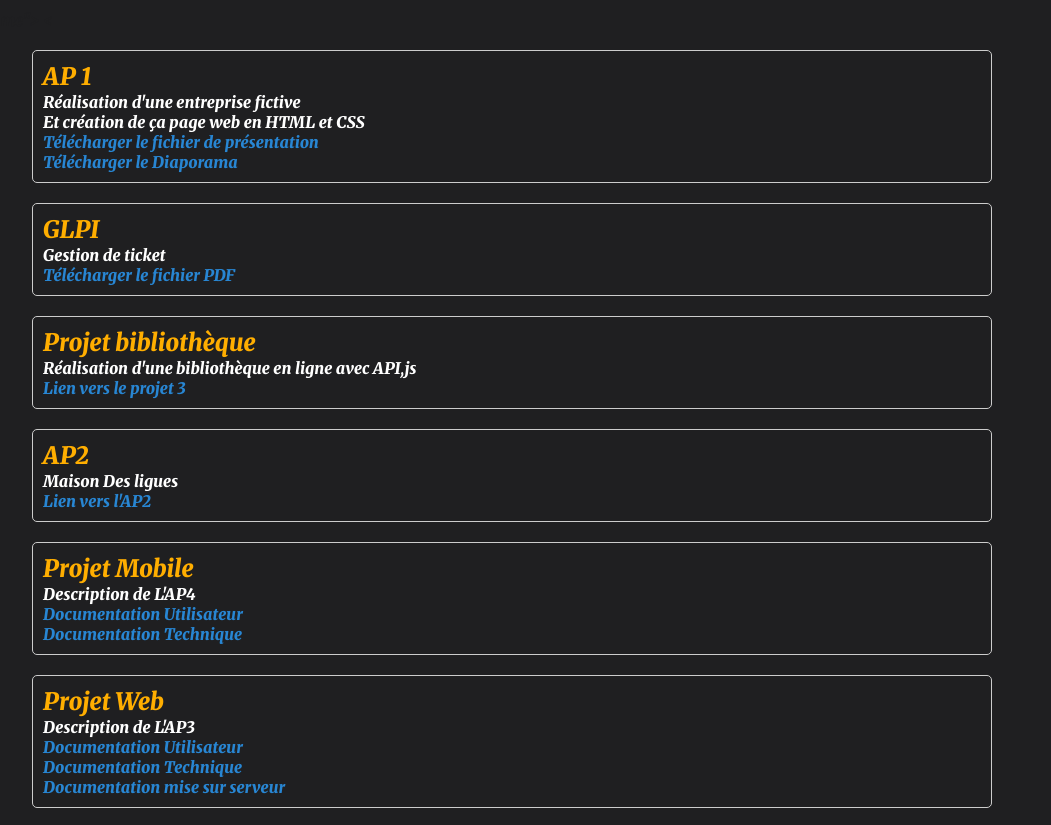
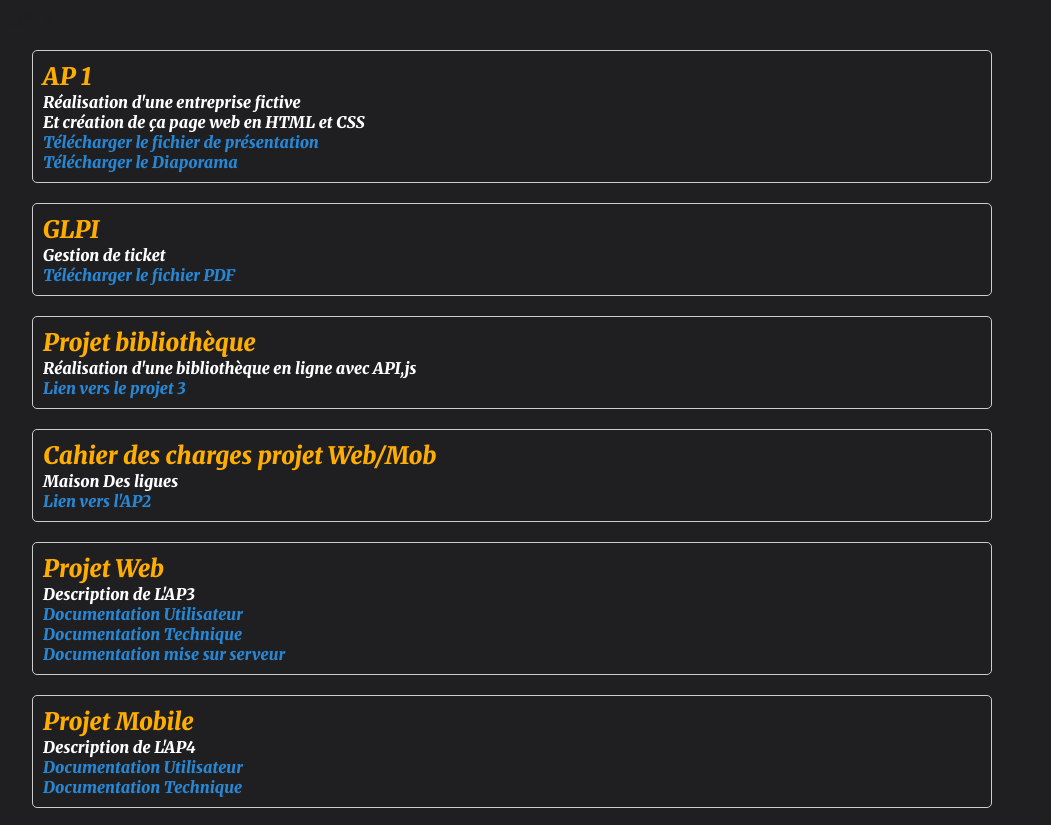
Before and after one commit to Latr21/PortefolioChristianLatour, a plain HTML site: page projet.html in a window 1280 px wide. Shown: the part 105-930 px from the top of the page, without its empty margins (128-1179 px from the left). Drawn offline with nearby package versions, Linux system fonts and the light colour scheme.

Commit message:
correction

```diff
--- a/projet.html
+++ b/projet.html
@@ -60,26 +60,28 @@
 
 
             <div class="project5">
-                <h2>AP2</h2>
+                <h2>Cahier des charges projet Web/Mob</h2>
                 <p>Maison Des ligues</p>
                 <p><a href="./Asset/new AP2 (1).pdf">Lien vers l'AP2 </a></p>
             </div>
-            <div class="project8">
-                <h2>Projet Mobile</h2>
-                <p>Description de L'AP4</p>
-                <p><a target="_blank" href="./Asset/Documentation Utilisateur mobile.pdf">Documentation Utilisateur</a>
-                <p><a target="_blank" href="./Asset/Documentation Technique mobile.pdf">Documentation Technique</a>
-            </div>
+
 
             <div class="project6">
                 <h2>Projet Web </h2>
                 <p>Description de L'AP3</p>
                 <p><a target="_blank" href="./Asset/Documentation utilisateur M2L.pdf">Documentation Utilisateur</a>
                 <p><a target="_blank" href="./Asset/Documentation Technique M2L.pdf">Documentation Technique</a>
-                <p><a target="_blank" href=".">Documentation mise sur serveur </a>
+                <p><a target="_blank" href="./Asset/Déploiement serveur Proxmox.pdf">Documentation mise sur serveur </a>
 
 
 
+            </div>
+            <div class="project8">
+                <h2>Projet Mobile</h2>
+                <p>Description de L'AP4</p>
+                <p><a target="_blank" href="./Asset/Documentation Utilisateur mobile.pdf">Documentation
+                        Utilisateur</a>
+                <p><a target="_blank" href="./Asset/Documentation Technique mobile.pdf">Documentation Technique</a>
             </div>
             <div class="project4">
                 <h2>Réalisation d'un inventaire </h2>
```
Also changed, not shown: entreprise.html (+2 -1 lines), index.html (+1 -1 lines), 3 other files.
